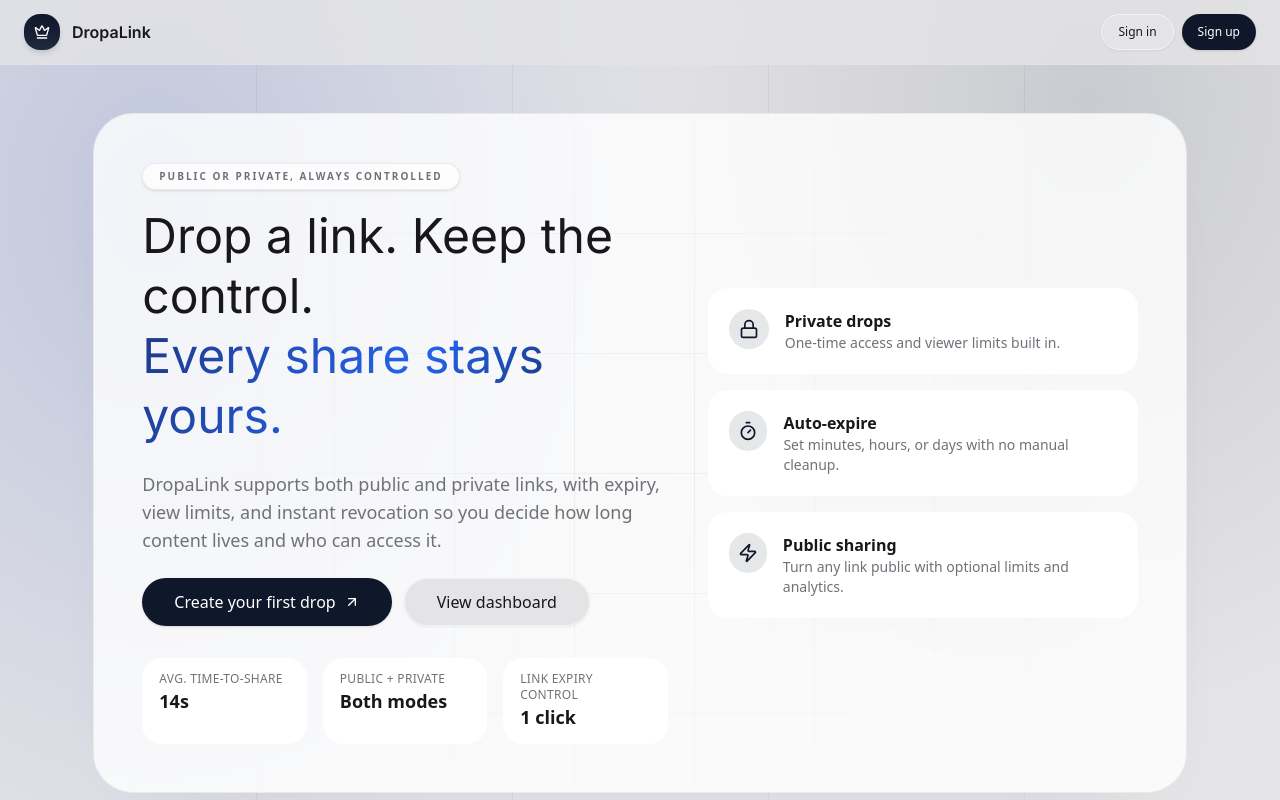
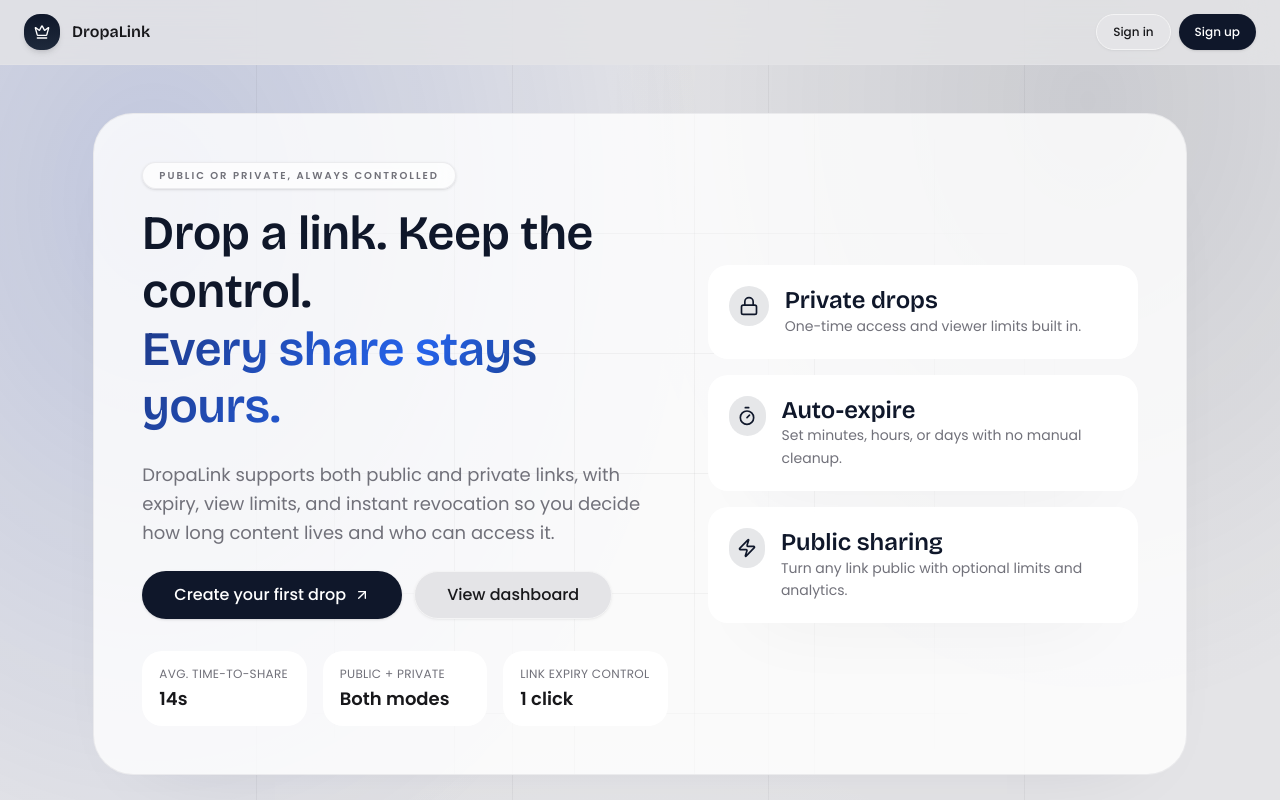
Before and after one commit to alvin-dennis/DropaLink, a Next.js app: page / in a window 1280 px wide. Shown: the top 800 px of the page. Built offline with nearby package versions, Linux system fonts and the light colour scheme; no server answers.

Commit message:
refactor: update typography, reorganize components into modules

```diff
--- a/src/app/dashboard/layout.tsx
+++ b/src/app/dashboard/layout.tsx
@@ -2,10 +2,10 @@
 import Link from "next/link";
 import { Suspense } from "react";
 import { AuthButton } from "@/components/auth-button";
-import { ProfileMenu } from "@/components/dashboard/profile-menu";
 import { Badge } from "@/components/ui/badge";
 import { getProfileDisplayName, getProfileInitials } from "@/lib/profile";
 import { createClient } from "@/lib/supabase/server";
+import { ProfileMenu } from "@/modules/dashboard/profile-menu";
 
 export default async function ProtectedLayout({ children }: { children: React.ReactNode }) {
   const supabase = await createClient();
--- a/src/app/globals.css
+++ b/src/app/globals.css
@@ -98,11 +98,54 @@
   body {
     @apply bg-background text-foreground;
   }
+  h1 {
+    @apply text-3xl sm:text-4xl md:text-5xl lg:text-6xl font-black text-primary leading-tight;
+  }
+  h2 {
+    @apply text-2xl sm:text-3xl md:text-4xl font-bold text-primary leading-snug;
+  }
+  h3 {
+    @apply text-xl md:text-2xl font-semibold text-primary;
+  }
+  h4 {
+    @apply text-lg font-semibold text-primary;
+  }
+  h5,
+  h6 {
+    @apply text-base font-medium text-primary;
+  }
+  p {
+    @apply text-base leading-relaxed;
+  }
+}
+
+* {
+  box-sizing: border-box;
+  outline: none;
+  -ms-overflow-style: none;
+  scroll-behavior: smooth;
+  scrollbar-width: none;
+  -webkit-tap-highlight-color: rgba(0, 0, 0, 0);
+  -webkit-tap-highlight-color: transparent;
+}
+
+::-webkit-scrollbar {
+  display: none;
+}
+
+h1, h2, h3, h4, h5, h6 {
+  font-family: var(--font-display);
+  font-weight: 600;
+  line-height: 1.2;
 }
 
 @layer utilities {
   .font-display {
-    font-family: var(--font-display), var(--font-geist-sans), system-ui, sans-serif;
+    font-family: var(--font-display);
+  }
+
+  .font-poppins {
+    font-family: var(--font-poppins);
   }
 
   .bg-landing {
--- a/src/app/layout.tsx
+++ b/src/app/layout.tsx
@@ -1,5 +1,5 @@
 import type { Metadata } from "next";
-import { Inter } from "next/font/google";
+import { Bricolage_Grotesque, Poppins } from "next/font/google";
 import { ThemeProvider } from "next-themes";
 import { Toaster } from "sonner";
 import "@/app/globals.css";
@@ -10,14 +10,15 @@
   description: "DropaLink - Private, one-time, and expiring links with full control.",
 };
 
-const inter = Inter({
-  variable: "--font-geist-sans",
+const poppins = Poppins({
+  variable: "--font-poppins",
+  subsets: ["latin"],
+  weight: ["300", "400", "500", "600"],
   display: "swap",
-  subsets: ["latin"],
 });
-
-const displayFont = Inter({
+const displayFont = Bricolage_Grotesque({
   variable: "--font-display",
+  weight: ["200", "300", "400", "500", "600", "700", "800"],
   display: "swap",
   subsets: ["latin"],
 });
@@ -27,15 +28,15 @@
     <html
       lang="en"
       suppressHydrationWarning
-      className={`${inter.variable} ${displayFont.variable}`}
+      className={`${poppins.variable} ${displayFont.variable}`}
     >
-      <body className="min-h-screen bg-background font-sans antialiased">
+      <body className="min-h-screen bg-background font-poppins antialiased">
         <ThemeProvider attribute="class" defaultTheme="light" enableSystem={false}>
           <QueryProvider>
             <div className="relative flex min-h-screen flex-col">
               <main className="flex-1">{children}</main>
             </div>
-            <Toaster richColors position="top-center" />
+            <Toaster richColors position="top-center" theme="light" />
           </QueryProvider>
         </ThemeProvider>
       </body>
--- a/src/app/page.tsx
+++ b/src/app/page.tsx
@@ -2,10 +2,10 @@
 import Link from "next/link";
 import { Suspense } from "react";
 import { AuthButton } from "@/components/auth-button";
-import { LandingHero } from "@/components/landing/landing-hero";
 import { Badge } from "@/components/ui/badge";
 import { Button } from "@/components/ui/button";
 import { Card, CardContent, CardDescription, CardHeader, CardTitle } from "@/components/ui/card";
+import { LandingHero } from "@/modules/home/Hero";
 
 const featureCards = [
   {
@@ -143,8 +143,8 @@
                 </Badge>
                 <h3 className="font-display text-3xl">Ready to share publicly or privately?</h3>
                 <p className="text-muted-foreground">
-                  Spin up your first link in under a minute. Keep every share tracked, expiring,
-                  and fully under your control.
+                  Spin up your first link in under a minute. Keep every share tracked, expiring, and
+                  fully under your control.
                 </p>
               </div>
               <div className="flex flex-col gap-3">
--- a/src/components/hero.tsx
+++ /dev/null
@@ -1,33 +0,0 @@
-export function Hero() {
-  return (
-    <div className="flex flex-col gap-16 items-center">
-      <div className="flex gap-8 justify-center items-center">
-        supabase
-        <span className="border-l rotate-45 h-6" />
-        nextjs
-      </div>
-      <h1 className="sr-only">Supabase and Next.js Starter Template</h1>
-      <p className="text-3xl lg:text-4xl !leading-tight mx-auto max-w-xl text-center">
-        The fastest way to build apps with{" "}
-        <a
-          href="https://supabase.com/?utm_source=create-next-app&utm_medium=template&utm_term=nextjs"
-          target="_blank"
-          className="font-bold hover:underline"
-          rel="noreferrer"
-        >
-          Supabase
-        </a>{" "}
-        and{" "}
-        <a
-          href="https://nextjs.org/"
-          target="_blank"
-          className="font-bold hover:underline"
-          rel="noreferrer"
-        >
-          Next.js
-        </a>
-      </p>
-      <div className="w-full p-[1px] bg-gradient-to-r from-transparent via-foreground/10 to-transparent my-8" />
-    </div>
-  );
-}
--- a/src/components/ui/alert.tsx
+++ b/src/components/ui/alert.tsx
@@ -9,8 +9,7 @@
     variants: {
       variant: {
         default: "bg-background text-foreground",
-        destructive:
-          "border-destructive/50 text-destructive [&>svg]:text-destructive",
+        destructive: "border-destructive/50 text-destructive [&>svg]:text-destructive",
       },
     },
     defaultVariants: {
--- a/src/components/ui/badge.tsx
+++ b/src/components/ui/badge.tsx
@@ -9,8 +9,7 @@
     variants: {
       variant: {
         default: "border-transparent bg-primary text-primary-foreground shadow hover:bg-primary/80",
-        secondary:
-          "border border-border/70 bg-card/70 text-muted-foreground hover:bg-card/90",
+        secondary: "border border-border/70 bg-card/70 text-muted-foreground hover:bg-card/90",
         destructive:
           "border-transparent bg-destructive text-destructive-foreground shadow hover:bg-destructive/80",
         outline: "border border-border/70 text-foreground",
```
Also changed, not shown: src/modules/dashboard/profile-menu.tsx (renamed from src/components/dashboard/profile-menu.tsx), src/modules/home/Hero.tsx (renamed from src/components/landing/landing-hero.tsx).
